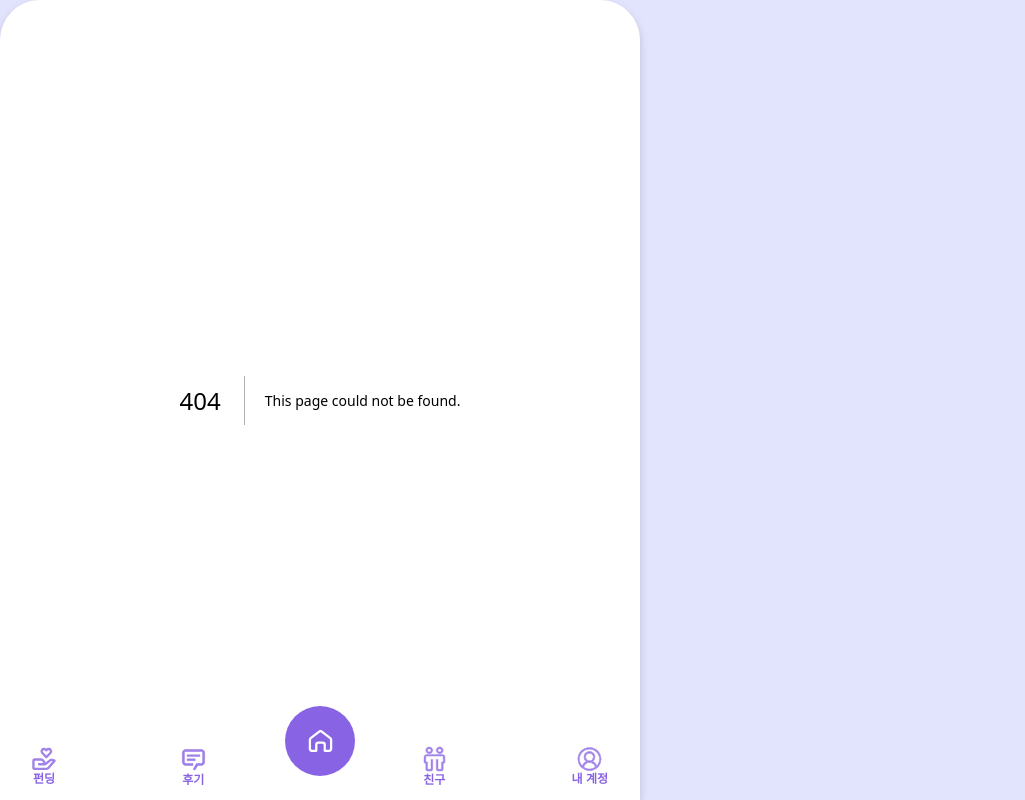
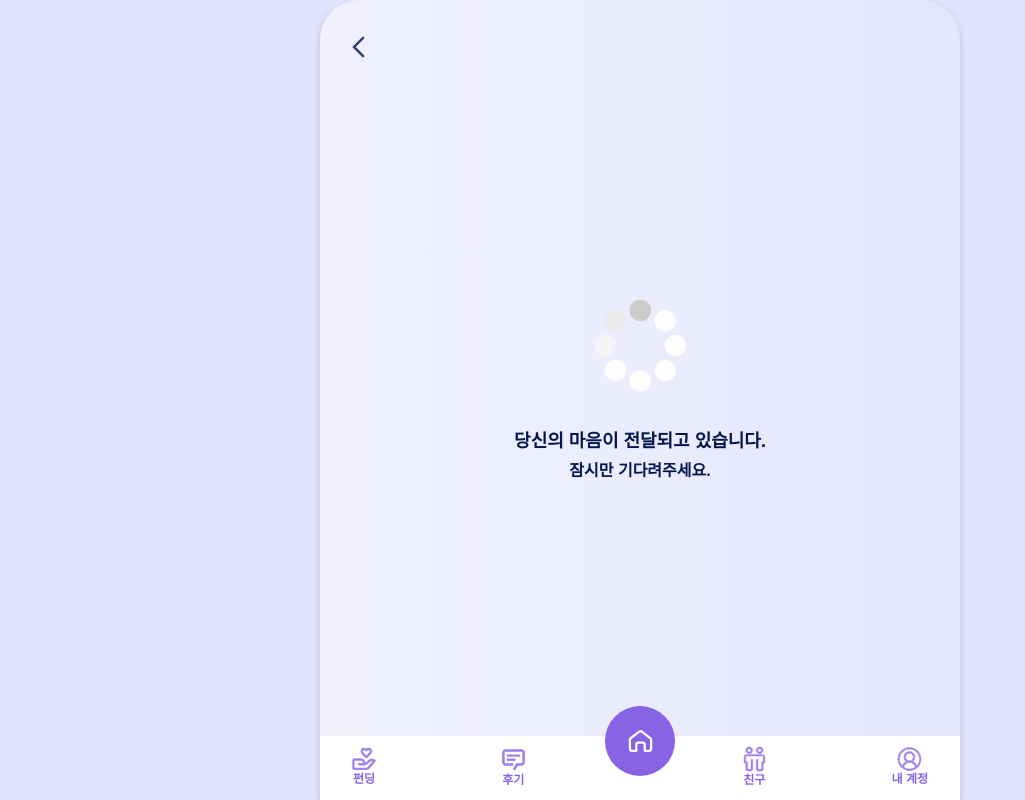
Before and after one commit to 2025-Advanced-Capstone-Chaeum/FE, a Next.js app: page /donation/loading in a window 1280 px wide. Before the commit this address had no page. Shown: the whole page, without its empty margins (0-1025 px from the left). Built offline with nearby package versions, Linux system fonts and the light colour scheme; a web font is replaced by a local one.

Commit message:
feat: 기부 전송 페이지 생성

```diff
--- /dev/null
+++ b/src/app/(donation)/donation/loading/page.tsx
@@ -0,0 +1,20 @@
+import React from 'react'
+import Image from 'next/image'
+import BackButton from '@/components/BackButton'
+
+const page = () => {
+  return (
+    <>
+    <BackButton />
+    <div className='flex flex-col h-[80vh] justify-center items-center gap-8'>
+    <Image src="/assets/images/load.gif" alt="Loading" width="100" height="100" />
+    <div className='flex flex-col justify-center items-center gap-1 text-secondary font-semibold '>
+        <span className='text-lg'>당신의 마음이 전달되고 있습니다.</span>
+        <span className='text-md'>잠시만 기다려주세요.</span>
+    </div>
+    </div>
+    </>
+  )
+}
+
+export default page
```
Also changed, not shown: public/assets/images/load.gif (added).
